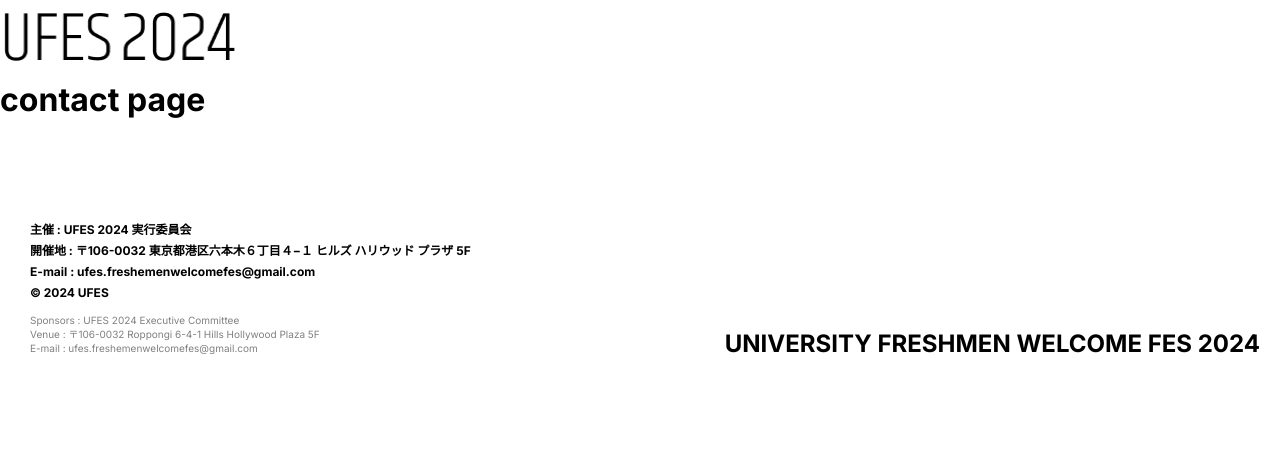
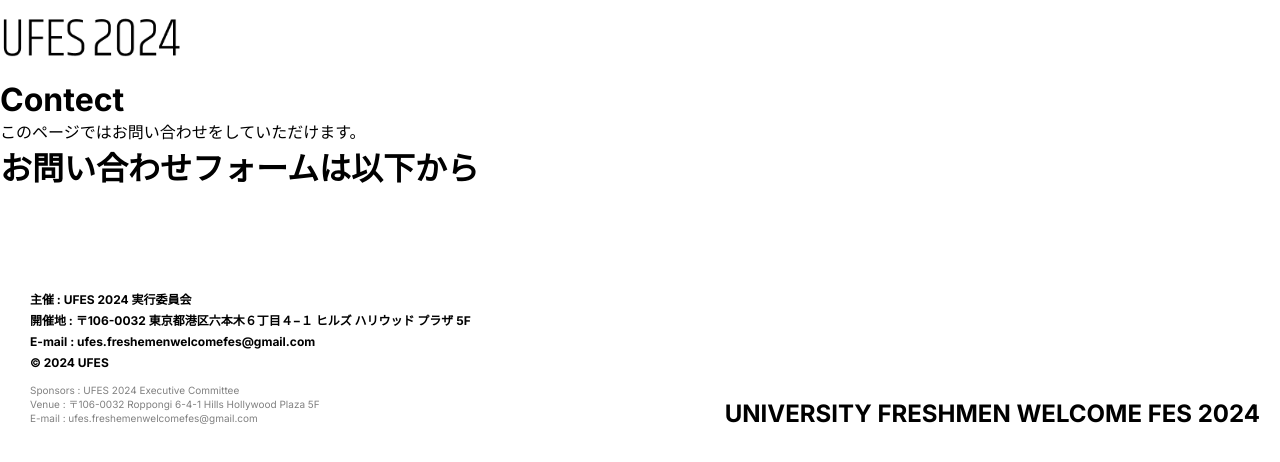
Before and after one commit to kohta9521/UFES2024_Official_Site, a Next.js app: page /contact in a window 1280 px wide. Shown: the top 462 px of the page. Built offline with nearby package versions, Linux system fonts and the light colour scheme.

Commit message:
add new subpage main content layout template components

```diff
--- a/app/contact/page.tsx
+++ b/app/contact/page.tsx
@@ -3,12 +3,18 @@ import styles from "./Contact.module.scss";
 
 // components import
 import SubPageLayout from "@/components/templates/SubPageLayout";
+import SubMainContentLayout from "@/components/templates/SubMainContentLayout";
 
 const Contact = () => {
   return (
     <div className={styles.contact}>
       <SubPageLayout id={2}>
-        <h1>contact page</h1>
+        <SubMainContentLayout
+          title="Contect"
+          desc="このページではお問い合わせをしていただけます。"
+        >
+          <h1>お問い合わせフォームは以下から</h1>
+        </SubMainContentLayout>
       </SubPageLayout>
     </div>
   );
--- a/components/atoms/styles/Logo.module.scss
+++ b/components/atoms/styles/Logo.module.scss
@@ -1,5 +1,5 @@
 .logoLinkBox {
-  width: 300px;
+  width: 250px;
   height: 80px;
   display: flex;
   align-items: center;
@@ -12,7 +12,7 @@
   width: 200px;
 }
 .medium {
-  width: 235px;
+  width: 180px;
 }
 .large {
   width: 300px;
--- a/components/molecules/Header.tsx
+++ b/components/molecules/Header.tsx
@@ -2,9 +2,9 @@ import React from "react";
 
 // scss import
 import styles from "./styles/Header.module.scss";
-import Logo from "../atoms/Logo";
 
 // components import
+import Logo from "../atoms/Logo";
 
 const Header = () => {
   return (
--- /dev/null
+++ b/components/templates/SubMainContentLayout.tsx
@@ -0,0 +1,31 @@
+import React from "react";
+
+// scss import
+import styles from "./styles/SubMainContentLayout.module.scss";
+
+// components import
+
+// props type
+export type SubMainContentLayoutProps = {
+  title: string;
+  desc: string;
+  children: React.ReactNode;
+};
+
+const SubMainContentLayout = ({
+  title,
+  desc,
+  children,
+}: SubMainContentLayoutProps) => {
+  return (
+    <div className={styles.mainContent}>
+      <div className={styles.hero}>
+        <h1>{title}</h1>
+        <p>{desc}</p>
+      </div>
+      <div className={styles.content}>{children}</div>
+    </div>
+  );
+};
+
+export default SubMainContentLayout;
```
Also changed, not shown: components/templates/styles/SubMainContentLayout.module.scss (added).
